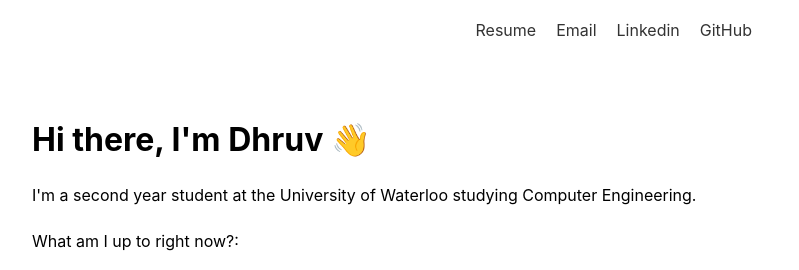
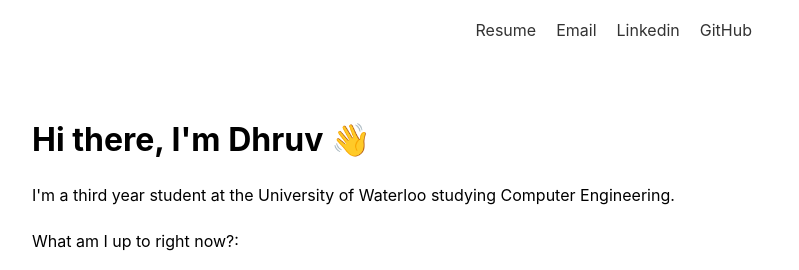
Before and after one commit to dbvora03/portfolio, a Next.js app: page / in a window 1280 px wide. Shown: the top 270 px of the page, without its empty margins (238-1037 px from the left). Built offline with nearby package versions, Linux system fonts and the light colour scheme.

Commit message:
wait, im in 3a now

```diff
--- a/pages/index.js
+++ b/pages/index.js
@@ -32,7 +32,7 @@ export default function Home() {
         <meta name='description' content='Hello!'></meta>
       </Head>
       <h1>Hi there, I{"'"}m Dhruv 👋 </h1>
-      <p className={styles.paragraph} >I{"'"}m a second year student at the University of Waterloo studying Computer Engineering.</p>
+      <p className={styles.paragraph} >I{"'"}m a third year student at the University of Waterloo studying Computer Engineering.</p>
 
       <p className={styles.paragraph}> What am I up to right now?:</p>
       <ul>
```
